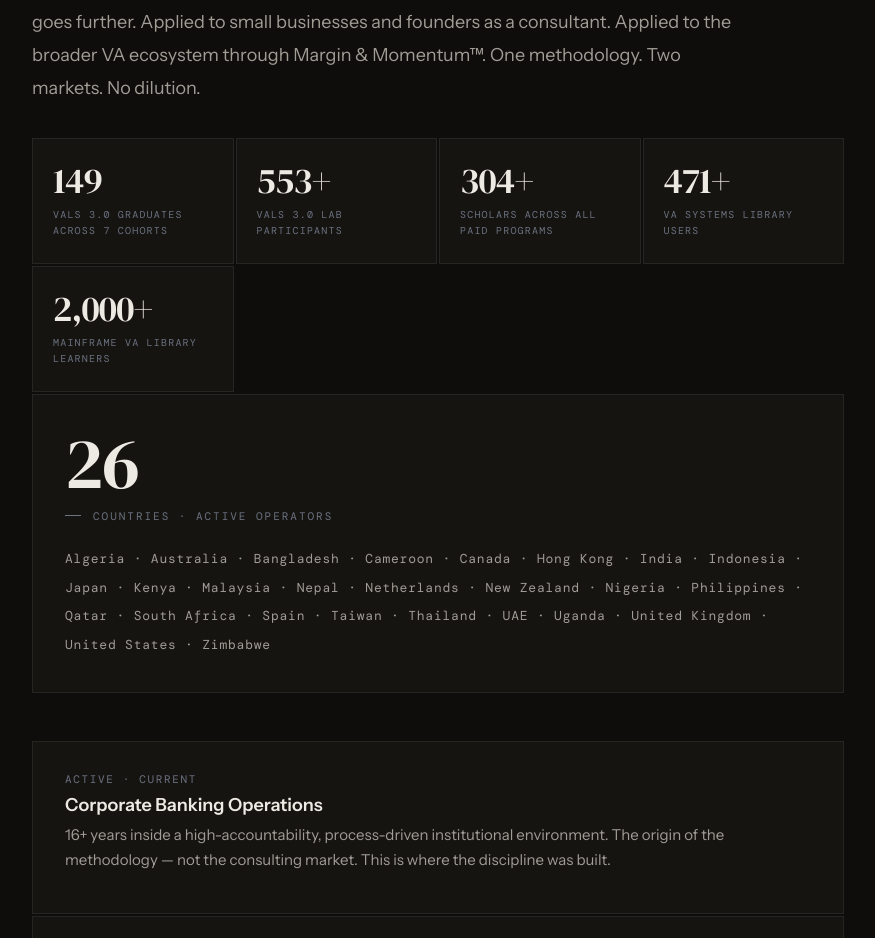
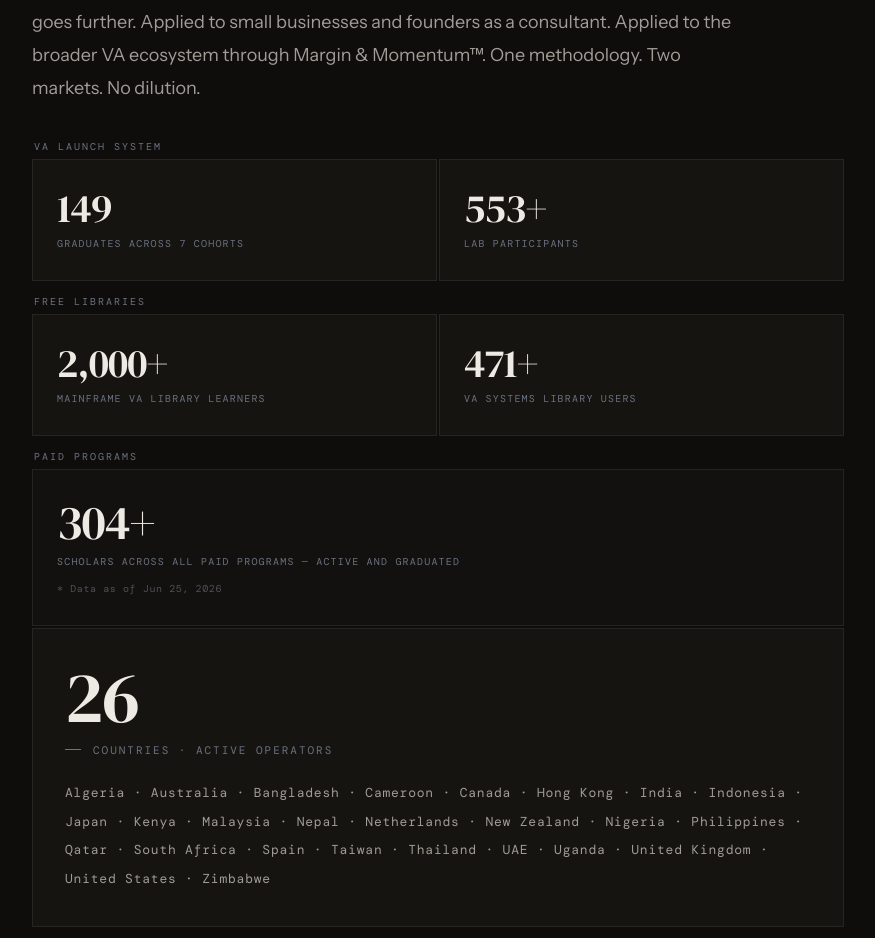
Before and after one commit to kittycataclysmic/founder-portfolio, a React (Vite) app: page / in a window 1280 px wide. Shown: the part 1560-2498 px from the top of the page, without its empty margins (202-1077 px from the left). Built offline with nearby package versions, Linux system fonts and the light colour scheme.

Commit message:
Update App.jsx

```diff
--- a/src/App.jsx
+++ b/src/App.jsx
@@ -237,11 +237,17 @@
   .fsuccess{background:rgba(237,233,227,0.04);border:1px solid var(--rule);padding:20px;font-family:var(--mo);font-size:12px;color:var(--fog);letter-spacing:.04em;line-height:1.65;margin-top:8px}
   .meth-link{font-family:var(--mo);font-size:12px;letter-spacing:.08em;color:var(--muted);border:1px solid var(--bd);padding:10px 18px;text-decoration:none;display:inline-flex;align-items:center;gap:8px;transition:color .15s,border-color .15s}
   .meth-link:hover{color:var(--fog);border-color:var(--rule)}
-  .eco-strip{display:grid;grid-template-columns:repeat(4,1fr);gap:2px;margin:32px 0 2px}
-  @media(max-width:680px){.eco-strip{grid-template-columns:repeat(2,1fr)}}
-  .eco-stat{background:rgba(237,233,227,0.03);border:1px solid var(--bd);padding:24px 20px}
-  .eco-stat-num{font-family:var(--sf);font-size:36px;color:var(--fog);line-height:1;margin-bottom:8px;letter-spacing:-.02em}
+  .eco-block{display:flex;flex-direction:column;gap:2px;margin:32px 0 2px}
+  .eco-tier-label{font-family:var(--mo);font-size:10px;letter-spacing:.2em;text-transform:uppercase;color:var(--steel);margin-bottom:2px;padding-left:2px}
+  .eco-row{display:grid;gap:2px}
+  .eco-row-2{grid-template-columns:1fr 1fr}
+  @media(max-width:560px){.eco-row-2{grid-template-columns:1fr}}
+  .eco-stat{background:rgba(237,233,227,0.03);border:1px solid var(--bd);padding:28px 24px}
+  .eco-stat.eco-stat-solo{background:rgba(237,233,227,0.02)}
+  .eco-stat-num{font-family:var(--sf);font-size:40px;color:var(--fog);line-height:1;margin-bottom:8px;letter-spacing:-.02em}
+  .eco-stat-solo .eco-stat-num{font-size:clamp(32px,5vw,48px)}
   .eco-stat-label{font-family:var(--mo);font-size:10px;color:var(--steel);letter-spacing:.12em;text-transform:uppercase;line-height:1.6}
+  .eco-note{font-family:var(--mo);font-size:10px;color:var(--steel);letter-spacing:.06em;margin-top:10px;opacity:.65}
   .country-block{background:rgba(237,233,227,0.03);border:1px solid var(--bd);padding:32px;margin:2px 0 48px}
   .country-num{font-family:var(--sf);font-size:clamp(48px,7vw,72px);color:var(--fog);line-height:1;letter-spacing:-.02em;margin-bottom:8px}
   .country-label{font-family:var(--mo);font-size:11px;letter-spacing:.18em;text-transform:uppercase;color:var(--steel);margin-bottom:20px;display:flex;align-items:center;gap:12px}
@@ -583,12 +589,41 @@
             <p>Lean Six Sigma — the same framework that Fortune 500 operations teams use to eliminate waste, reduce defects, and build processes that scale — translated into the language and reality of small businesses, knowledge work, and virtual service delivery. Combined with AI at every point where automation reduces friction and human effort goes further. Applied to small businesses and founders as a consultant. Applied to the broader VA ecosystem through Margin & Momentum™. One methodology. Two markets. No dilution.</p>
           </div>
 
-          <div className="eco-strip">
-            <div className="eco-stat"><div className="eco-stat-num">149</div><div className="eco-stat-label">VALS 3.0 Graduates across 7 cohorts</div></div>
-            <div className="eco-stat"><div className="eco-stat-num">553+</div><div className="eco-stat-label">VALS 3.0 Lab participants</div></div>
-            <div className="eco-stat"><div className="eco-stat-num">304+</div><div className="eco-stat-label">Scholars across all paid programs</div></div>
-            <div className="eco-stat"><div className="eco-stat-num">471+</div><div className="eco-stat-label">VA Systems Library Users</div></div>
-            <div className="eco-stat"><div className="eco-stat-num">2,000+</div><div className="eco-stat-label">Mainframe VA Library learners</div></div>
+          <div className="eco-block">
+
+            <div className="eco-tier-label">VA Launch System</div>
+            <div className="eco-row eco-row-2">
+              <div className="eco-stat">
+                <div className="eco-stat-num">149</div>
+                <div className="eco-stat-label">Graduates across 7 cohorts</div>
+              </div>
+              <div className="eco-stat">
+                <div className="eco-stat-num">553+</div>
+                <div className="eco-stat-label">Lab participants</div>
+              </div>
+            </div>
+
+            <div className="eco-tier-label" style={{marginTop:10}}>Free Libraries</div>
+            <div className="eco-row eco-row-2">
+              <div className="eco-stat">
+                <div className="eco-stat-num">2,000+</div>
+                <div className="eco-stat-label">Mainframe VA Library learners</div>
+              </div>
+              <div className="eco-stat">
+                <div className="eco-stat-num">471+</div>
+                <div className="eco-stat-label">VA Systems Library users</div>
+              </div>
+            </div>
+
+            <div className="eco-tier-label" style={{marginTop:10}}>Paid Programs</div>
+            <div className="eco-row">
+              <div className="eco-stat eco-stat-solo">
+                <div className="eco-stat-num">304+</div>
+                <div className="eco-stat-label">Scholars across all paid programs — active and graduated</div>
+                <div className="eco-note">* Data as of Jun 25, 2026</div>
+              </div>
+            </div>
+
           </div>
 
           <div className="country-block">
```
